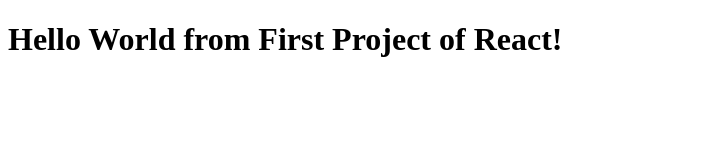
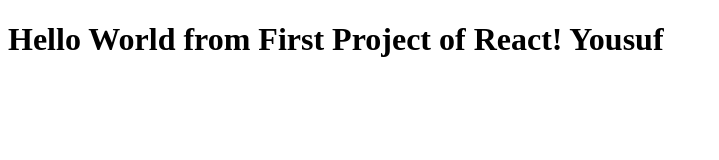
Before and after one commit to alfen-yu/bootCampCode, a plain HTML site: page index.html in a window 1280 px wide. Shown: the whole page, without its empty margins (0-719 px from the left). Drawn offline with Linux system fonts and the light colour scheme.

Commit message:
update index.html

```diff
--- a/index.html
+++ b/index.html
@@ -6,6 +6,6 @@
     <title>Document</title>
 </head>
 <body>
-    <h1>Hello World from First Project of React!</h1>
+    <h1>Hello World from First Project of React! Yousuf</h1>
 </body>
 </html>
```
